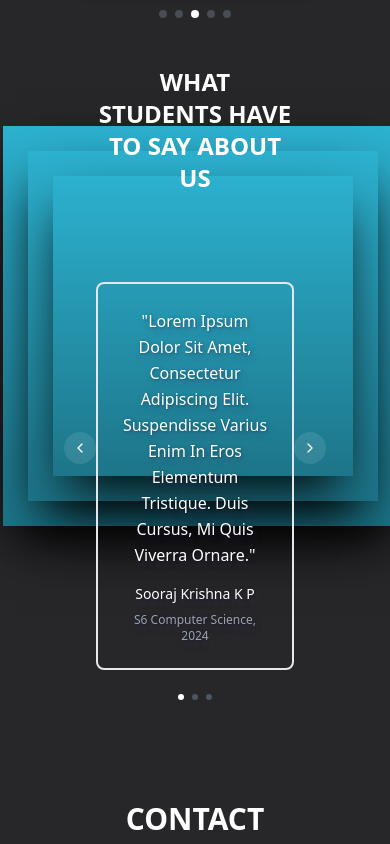
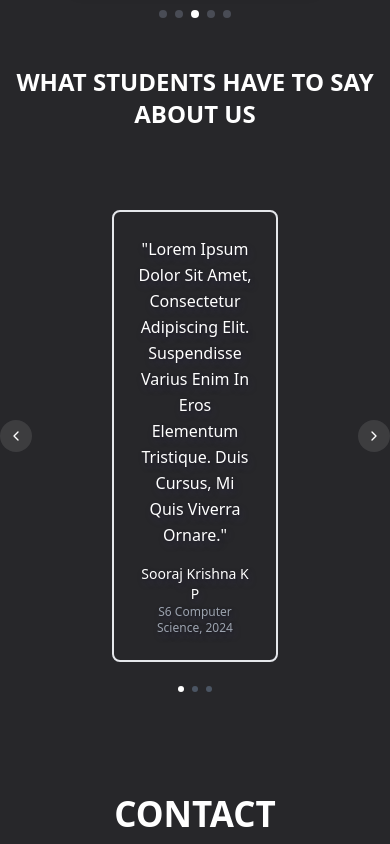
Before and after one commit to shadil-rayyan/gecian_archive, a Next.js app: page / in a window 390 px wide. Shown: the part 3980-4824 px from the top of the page. Built offline with nearby package versions, Linux system fonts and the light colour scheme.

Commit message:
Responsiveness added

```diff
--- a/components/Calendar.tsx
+++ b/components/Calendar.tsx
@@ -11,7 +11,7 @@ const Calendar = () => {
         />
       </div>
       <div className="flex flex-col gap-8 lg:w-1/2 z-50 lg:pl-20 p-4 lg:text-left text-center items-center lg:items-start">
-        <p className="text-white font-bold lg:text-[50px] md:text-[45px] text-[35px] lg:text-left text-shadow-xl">CALENDAR</p>
+        <p className="text-white font-bold lg:text-[45px] md:text-[40px] text-[35px] lg:text-left text-shadow-xl">CALENDAR</p>
         <p className="text-white md:text-[24px] text-[20px] text-shadow-xl ">
           Want to know all the internship,hackathons,Scholarship opprountiy in
           you calender yourself then click below and redirect to our caledner
--- a/components/Contact.tsx
+++ b/components/Contact.tsx
@@ -3,7 +3,7 @@ import React from "react";
 const Contact = () => {
   return (
     <div className="bg-[#27272A] md:h-[400px] py-16">
-      <div className="text-center md:text-[48px] text-[30px] font-bold mb-6 text-white">
+      <div className="text-center md:text-[40px] text-[35px] lg:text-[45px] font-bold mb-6 text-white">
         CONTACT
       </div>
       <div className="  flex flex-col md:flex-row flex-1">
--- a/components/Gallery.tsx
+++ b/components/Gallery.tsx
@@ -46,7 +46,7 @@ const Gallery = () => {
 
   return (
     <div className="pt-10 px-4 overflow-hidden relative bg-[#27272A]">
-      <h2 className="text-center text-white font-bold mb-6 text-[35px] md:text-[40px]">
+      <h2 className="text-center text-white font-bold mb-6 text-[35px] md:text-[40px] lg:text-[45px]">
         GALLERY
       </h2>
 
--- a/components/Intro.tsx
+++ b/components/Intro.tsx
@@ -4,7 +4,7 @@ const Intro = () => {
   return (
     <div className=" relative flex flex-col lg:flex-row md:h-[450px]  bg-[#27272A] lg:overflow-hidden ">
       <div className=" w-full flex justify-center lg:justify-start items-center lg:p-36 md:p-10">
-        <p className=" text-white  lg:text-[50px] lg:w-[40px] md:text-[45px] text-[35px] z-30  font-bold ">INTRODUCING REPETO</p>
+        <p className=" text-white  lg:text-[50px] lg:w-[45px] md:text-[40px] text-[35px] z-30  font-bold ">INTRODUCING REPETO</p>
       </div>
       <div className=" lg:w-full text-center flex flex-col justify-center items-center">
         <p className="text-white md:text-[24px] text-[20px] text-center lg:text-left p-10 lg:pt-24 z-30 text-shadow-xl">
--- a/components/Newsletter.tsx
+++ b/components/Newsletter.tsx
@@ -5,7 +5,7 @@ const Newsletter = () => {
     <div className="bg-zinc-800 min-h-[450px] flex flex-col lg:flex-row p-4 md:p-8 gap-8 lg:gap-16 items-center justify-between py-20">
       {/* Text Content Section */}
       <div className="flex flex-col gap-6 w-full lg:w-1/2 max-w-2xl lg:items-start items-center z-30">
-        <h2 className="text-white font-bold   lg:text-[50px] md:text-[45px] text-[35px] text-center lg:text-left text-shadow-xl">
+        <h2 className="text-white font-bold   lg:text-[45px] md:text-[40px] text-[35px] text-center lg:text-left text-shadow-xl">
           NEWSLETTER
         </h2>
         <p className="text-white md:text-[24px] text-[20px] text-center lg:text-left">
--- a/components/StudentReviews.tsx
+++ b/components/StudentReviews.tsx
@@ -43,51 +43,36 @@ const StudentReviews = () => {
   };
 
   return (
-    <div className="relative bg-[#27272A] w-full py-8 md:py-16 lg:px-0 px-20">
-      <div className="lg:block hidden relative top-[60px]  -translate-x-48">
-        <div className="w-[400px] h-[400px] bg-gradient-to-t to-[#2CB1CF] from-[#1D7589] shadow-2xl shadow-black absolute"></div>
-        <div className="w-[350px] h-[350px] bg-gradient-to-t to-[#2CB1CF] from-[#1D7589] shadow-2xl absolute shadow-black  top-[25px] left-[25px]"></div>
-        <div className="w-[300px] h-[300px] bg-gradient-to-t to-[#2CB1CF] from-[#1D7589] shadow-2xl shadow-black absolute top-[50px] left-[50px]"></div>
-      </div>
-      <div className="  relative top-[60px] left-1/2 -translate-x-48">
-        <div className="w-[400px] h-[400px] bg-gradient-to-t to-[#2CB1CF] from-[#1D7589] shadow-2xl shadow-black absolute"></div>
-        <div className="w-[350px] h-[350px] bg-gradient-to-t to-[#2CB1CF] from-[#1D7589] shadow-2xl absolute shadow-black  top-[25px] left-[25px]"></div>
-        <div className="w-[300px] h-[300px] bg-gradient-to-t to-[#2CB1CF] from-[#1D7589] shadow-2xl shadow-black absolute top-[50px] left-[50px]"></div>
-      </div>
-      <div className="relative top-[60px] translate-x-[85%] lg:block hidden">
-        <div className="w-[400px] h-[400px] bg-gradient-to-t to-[#2CB1CF] from-[#1D7589] shadow-2xl shadow-black absolute"></div>
-        <div className="w-[350px] h-[350px] bg-gradient-to-t to-[#2CB1CF] from-[#1D7589] shadow-2xl absolute shadow-black  top-[25px] left-[25px]"></div>
-        <div className="w-[300px] h-[300px] bg-gradient-to-t to-[#2CB1CF] from-[#1D7589] shadow-2xl shadow-black absolute top-[50px] left-[50px]"></div>
-      </div>
+    < div className="relative bg-[#27272A] w-full py-8 md:py-8">
+      {/* Decorative elements with responsive positioning */}
+
+
       <div className="relative z-10 max-w-6xl mx-auto px-4 sm:px-6 lg:px-8">
-        <h2 className="text-white text-2xl sm:text-3xl md:text-4xl font-bold mb-8 md:mb-12 text-center">
+        <h2 className="text-white text-2xl sm:text-3xl md:text-4xl font-bold mb-8 md:mb-12 pb-12 text-center ">
           WHAT STUDENTS HAVE TO SAY ABOUT US
         </h2>
 
-        <div className="relative flex flex-col items-center">
+        <div className="relative">
           {/* Navigation buttons */}
           <button
             onClick={prevSlide}
-            className="absolute left-0 top-1/2 -translate-y-1/2 -translate-x-8  lg:-translate-x-12 bg-white/10 p-2 rounded-full hover:bg-white/20 transition-colors"
+            className="absolute left-0 top-1/2 -translate-y-1/2 -translate-x-4 lg:-translate-x-12 bg-white/10 p-2 rounded-full hover:bg-white/20 transition-colors"
           >
             <ChevronLeft className="w-4 h-4 md:w-6 md:h-6 text-white" />
           </button>
 
           {/* Responsive grid/slider */}
-          <div className="flex justify-center items-center mt-14 md:mt-8 lg:mt-4 gap-4 md:gap-8 overflow-hidden text-shadow-xl">
+          <div className="flex justify-center items-center gap-4 md:gap-8 overflow-hidden text-shadow-xl px-24 ">
             {[-1, 0, 1].map((offset) => {
               const index =
                 (currentIndex + offset + reviews.length) % reviews.length;
               const review = reviews[index];
               const isActive = offset === 0;
-
               return (
                 <div
                   key={review.id}
-                  className={`bg-transparent border-2 border-gray-200 p-6 md:p-8 rounded-lg transition-all duration-300  ${
-                    isActive
-                      ? " opacity-100"
-                      : "scale-90 opacity-50"
+                  className={`bg-transparent border-2 border-gray-200 p-6 md:p-8 rounded-lg transition-all duration-300 lg:w-full  ${
+                    isActive ? " opacity-100" : "scale-90 opacity-50"
                   } ${
                     Math.abs(offset) === 1
                       ? "hidden lg:block"
@@ -97,7 +82,8 @@ const StudentReviews = () => {
                   <p className="text-white mb-4 md:mb-6 text-[16px] leading-relaxed">
                     "{review.text}"
                   </p>
-                  <div className="flex flex-col items-center gap-2">
+                  <div className="flex items-center gap-3 md:gap-4">
+                    <div>
                       <h3 className="text-white font-medium text-sm md:text-[17px]">
                         {review.name}
                       </h3>
@@ -106,13 +92,14 @@ const StudentReviews = () => {
                       </p>
                     </div>
                   </div>
+                </div>
               );
             })}
           </div>
 
           <button
             onClick={nextSlide}
-            className="absolute right-0 top-1/2 -translate-y-1/2 translate-x-8 lg:translate-x-12 bg-white/10 p-2 rounded-full hover:bg-white/20 transition-colors"
+            className="absolute right-0 top-1/2 -translate-y-1/2 translate-x-4 lg:translate-x-12 bg-white/10 p-2 rounded-full hover:bg-white/20 transition-colors"
           >
             <ChevronRight className="w-4 h-4 md:w-6 md:h-6 text-white" />
           </button>
--- a/components/Whoweare.tsx
+++ b/components/Whoweare.tsx
@@ -10,7 +10,7 @@ const Whoweare = () => {
         <img src="AI.jpeg" className="rounded-3xl hover:scale-105 transition-all duration-300 ease-in-out" alt="img" />
       </div>
       <div className=" w-full lg:p-20  md:p-10 text-center text-white z-30">
-        <h1 className="  md:pb-10 pb-6 text-[35px] md:text-[45px] lg:text-[50px] font-bold text-shadow-xl">
+        <h1 className="  md:pb-10 pb-6 text-[35px] md:text-[40px] lg:text-[45px] font-bold text-shadow-xl">
           WHO WE ARE
         </h1>
         <p className="text-left text-[20px] md:text-[24px] text-shadow-xl">
```
Lines whose indentation alone changed are shown as unchanged.
